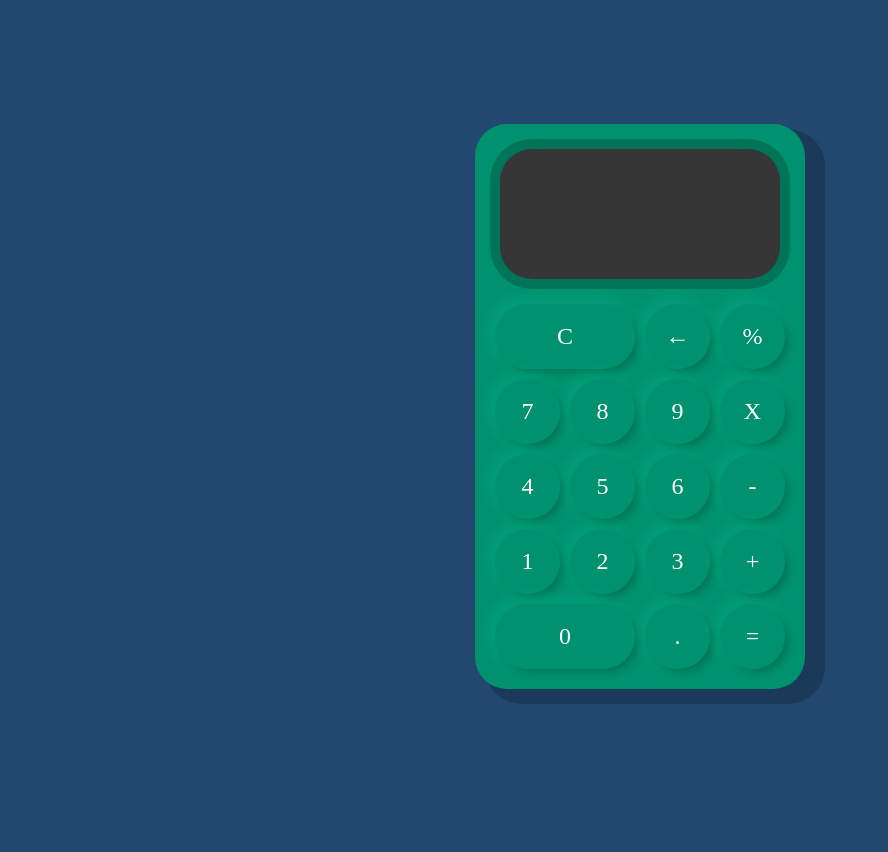
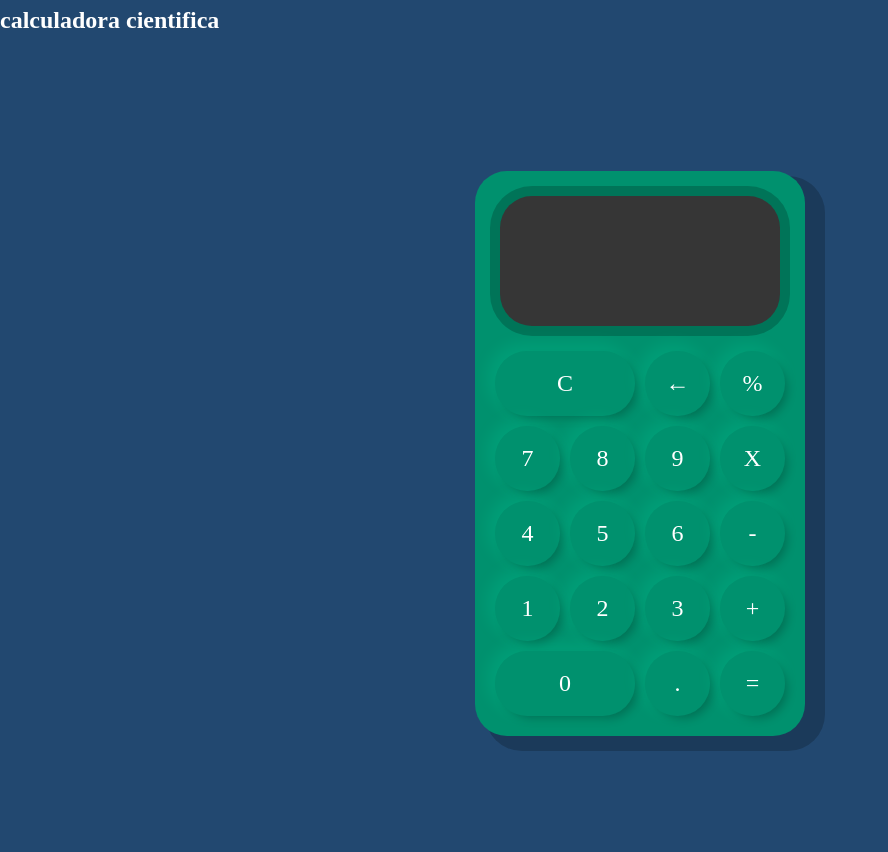
Before and after one commit to Joaorozco/calculadora, a plain HTML site: page index.html in a window 1280 px wide. Shown: the part 73-925 px from the top of the page, without its empty margins (0-888 px from the left). Before the commit the page ends 880 px from the top, so only its background shows below. Drawn offline with Linux system fonts and the light colour scheme.

Commit message:
Mi segundo commit

```diff
--- a/index.html
+++ b/index.html
@@ -12,6 +12,7 @@
 </head>
 <body>
     <h1>Calculator</h1>
+    <h2>calculadora cientifica</h2>
     <div class="conteiner">
         <div class="calculadora">
             <div class="display">
```
